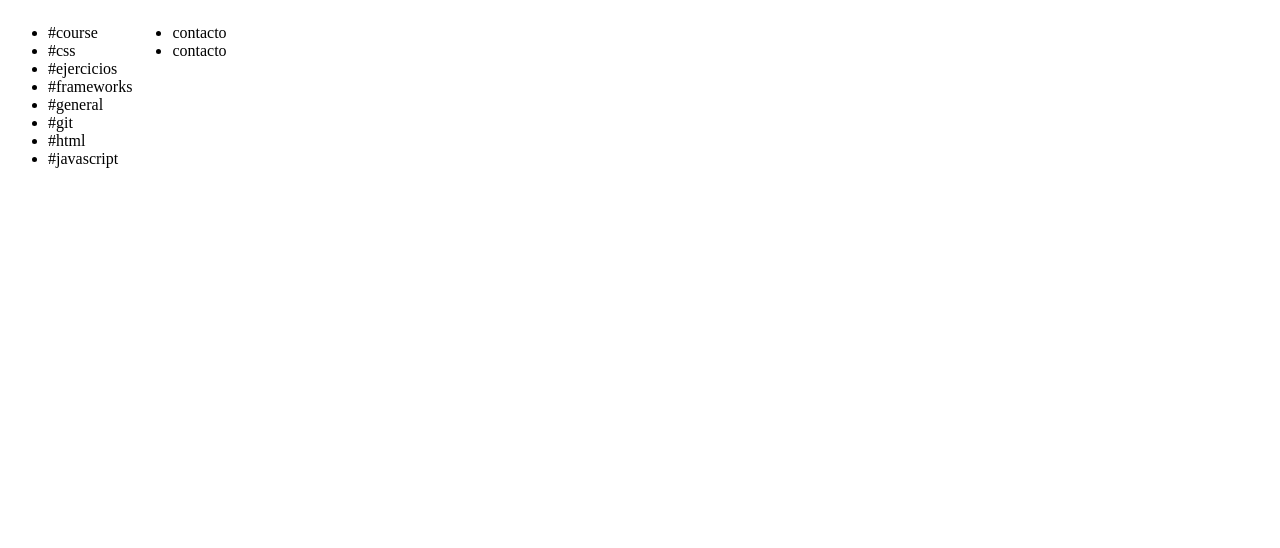
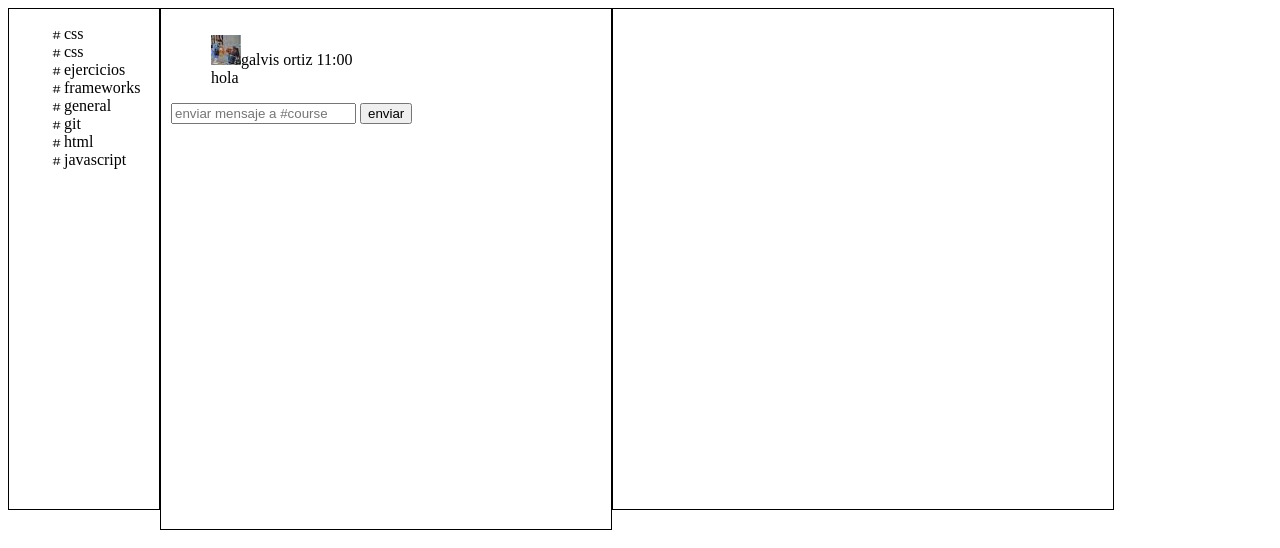
Before and after one commit to galvisortiz/proyecto-makeitreal, a plain HTML site: page index.html in a window 1280 px wide. Drawn offline with Linux system fonts and the light colour scheme.

Commit message:
personalice las etiquetas li, imagen al chat

```diff
--- a/index.html
+++ b/index.html
@@ -8,25 +8,36 @@
     <link rel="stylesheet" href="styles.css">
 </head>
 <body>
-    <div class=canales>
-    <div  id="div1">
-       <ul>
-           <li>#course</li>
-           <li>#css</li>
-           <li>#ejercicios</li>
-           <li>#frameworks</li>
-           <li>#general</li>
-           <li>#git</li>
-           <li>#html</li>
-           <li>#javascript</li>
+    <div class=canales id="div1">
+       <ul >
+           <li><img src="img/numeral.jpg" id="numeral" >css</li>
+           <li><img src="img/numeral.jpg" id="numeral" >css</li>
+           <li><img src="img/numeral.jpg" id="numeral" >ejercicios</li>
+           <li><img src="img/numeral.jpg" id="numeral" >frameworks</li>
+           <li><img src="img/numeral.jpg" id="numeral" >general</li>
+           <li><img src="img/numeral.jpg" id="numeral" >git</li>
+           <li><img src="img/numeral.jpg" id="numeral" >html</li>
+           <li><img src="img/numeral.jpg" id="numeral" >javascript</li>
        </ul>
     </div>
+    <div id="chatbox">
+        <ul>
+            <li ><img src="img/pers.jpg" >galvis ortiz
+                <span >11:00</span>
+              <br>
+                   <label>hola </label>
+            </li>
+        </ul>
+        <form>
+            <!-- <input  name="mensaje" placeholder=" enviar mensaje a #course"/>-->
+       <input type="text" placeholder="enviar mensaje a #course" name="text">
+            <button type="submit">enviar</button>
+         </form>
+    </div>
+
     <div class=ventana id="div2">
-        <ul>
-            <li>contacto</li>
-            <li>contacto</li>
-        </ul>
+
     </div>
-</div>
+
 </body>
 </html>
--- a/styles.css
+++ b/styles.css
@@ -1,9 +1,40 @@
 .canales{
-    background-color: #19171D;
+    /*background-color: #19171D; */
+    height: 500px;
+    width: 150px;
+}
+.ventana{
+    /*background-color: #19171D;*/
+    height: 500px;
+    width: 500px;
 }
 #div1{
     float:left;
+    border: 1px solid black;
     }
 #div2{
     float:left;
+    border: 1px solid black;
+    background-size: #757477;
+    /*position:absolute; top:0; left:0;*/
     }
+
+    #chatbox {
+        float:left;
+        text-align:left;
+        margin:0 auto;
+        margin-bottom:25px;
+        padding:10px;
+        background:#fff;
+        height:500px;
+        width:430px;
+        border:1px solid black;
+        overflow:auto; }
+
+        #numeral{
+            width: 50px;
+            width:15px;
+        }
+        li{list-style-type: none;
+
+        }
```
Also changed, not shown: img/numeral.jpg (added), img/pers.jpg (added), img/persona.jpg (added).
